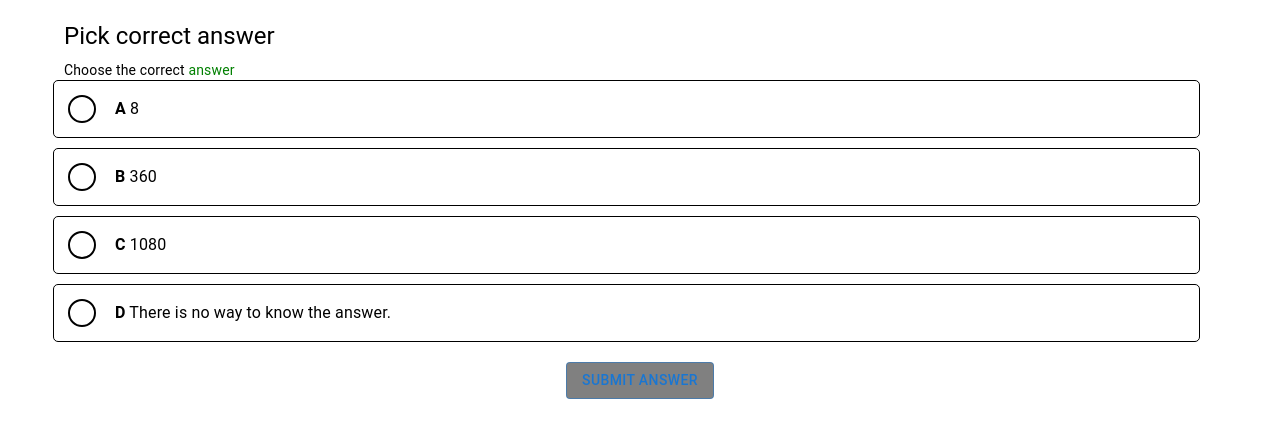
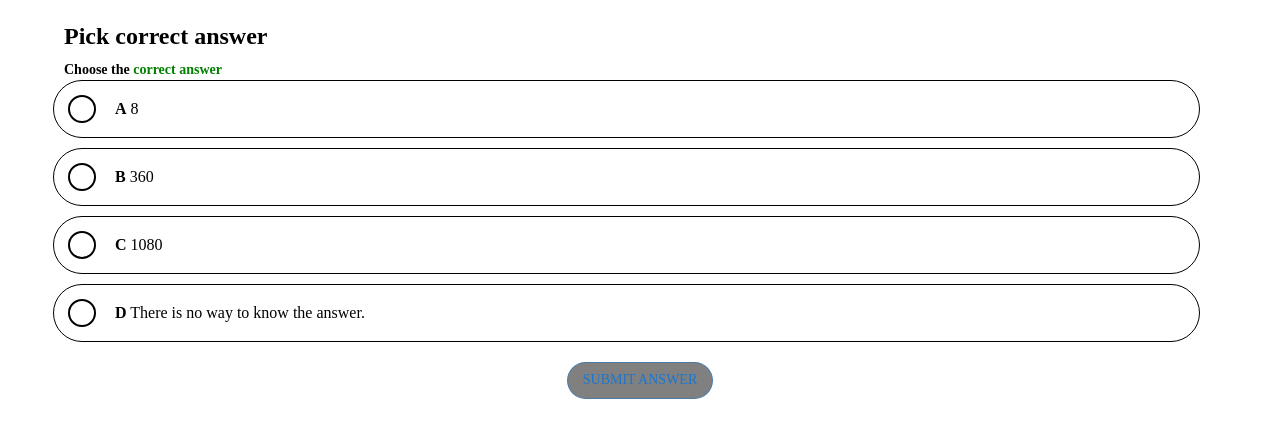
Before and after one commit to kellycouvrette/righton, a React (Create React App) app: page / in a window 1280 px wide. Shown: the top 438 px of the page. Built offline with nearby package versions, Linux system fonts and the light colour scheme.

Commit message:
circular answers now

```diff
--- a/src/App.js
+++ b/src/App.js
@@ -101,7 +101,20 @@
 
 // export default Quiz;
 import React, { useState } from 'react';
-import { Container, FormControlLabel, Typography, Checkbox, Box, Button } from '@mui/material';
+//import { Container, FormControlLabel, Typography, Checkbox, Box, Button } from '@mui/material';
+import { createTheme, ThemeProvider, Container, FormControlLabel, Typography, Checkbox, Box, Button } from '@mui/material';
+
+const theme = createTheme({
+  typography: {
+    fontFamily: [
+       'Poppins'
+    ].join(','),
+  },
+});
+
+
+
+
 
 function Quiz() {
   const [selectedOption, setSelectedOption] = useState(null);
@@ -118,17 +131,15 @@ function Quiz() {
   };
 
   return (
+    <ThemeProvider theme={theme}>
     <Container sx={{ /*border: '2px solid black',*/ padding: '20px', borderRadius: '10px' }}>
-      <Typography variant="h5" gutterBottom>
+      <Typography variant="h5" gutterBottom sx={{ fontWeight: 'bold' }}>
         Pick correct answer
       </Typography>
       <Typography
         variant="body2" // Set the variant to body2 for smaller font size
-        sx={{
-          color: 'green', // Set text color to green
-        }}
       >
-        <span style={{ color: 'black' }}>Choose the correct</span> answer
+        <span style={{ fontWeight: 'bold', color: 'black' }}>Choose the </span><span style={{ fontWeight: 'bold', color: 'green' }}>correct answer</span>
       </Typography>
       <Box sx={{ display: 'flex', flexDirection: 'column' }}>
         <FormControlLabel
@@ -143,7 +154,7 @@ function Quiz() {
             />
           }
           label={<Typography variant="body1"><strong>A</strong> 8</Typography>}
-          sx={{ marginBottom: '10px', border: '1px solid black', borderRadius: '5px', padding: '5px' }}
+          sx={{ marginBottom: '10px', border: '1px solid black', borderRadius: '50px', padding: '5px' }}
         />
         <FormControlLabel
           control={
@@ -152,12 +163,12 @@ function Quiz() {
               checked={selectedOption === 'B'}
               onChange={() => handleOptionClick('B')}
               disabled={submitClicked}
-              icon={<span style={{ borderRadius: '50%', width: '1.5em', height: '1.5em', border: '2px solid black', display: 'inline-block', marginRight: '10px' }} />}
+              icon={<span style={{ borderRadius: '100%', width: '1.5em', height: '1.5em', border: '2px solid black', display: 'inline-block', marginRight: '10px' }} />}
               checkedIcon={<span style={{ borderRadius: '50%', width: '1.5em', height: '1.5em', backgroundColor: selectedOption === 'B' ? 'blue' : 'inherit', display: 'inline-block', marginRight: '10px', border: '2px solid blue' }} />}
             />
           }
           label={<Typography variant="body1"><strong>B</strong> 360</Typography>}
-          sx={{ marginBottom: '10px', border: '1px solid black', borderRadius: '5px', padding: '5px' }}
+          sx={{ marginBottom: '10px', border: '1px solid black', borderRadius: '50px', padding: '5px' }}
         />
         <FormControlLabel
           control={
@@ -171,7 +182,7 @@ function Quiz() {
             />
           }
           label={<Typography variant="body1"><strong>C</strong> 1080</Typography>}
-          sx={{ marginBottom: '10px', border: '1px solid black', borderRadius: '5px', padding: '5px' }}
+          sx={{ marginBottom: '10px', border: '1px solid black', borderRadius: '50px', padding: '5px' }}
         />
         <FormControlLabel
           control={
@@ -185,18 +196,20 @@ function Quiz() {
             />
           }
           label={<Typography variant="body1"><strong>D</strong> There is no way to know the answer.</Typography>}
-          sx={{ marginBottom: '10px', border: '1px solid black', borderRadius: '5px', padding: '5px' }}
+          sx={{ marginBottom: '10px', border: '1px solid black', borderRadius: '50px', padding: '5px' }}
         />
         <Button
           variant="outlined"
           onClick={handleSubmit}
           disabled={submitClicked}
-          sx={{ alignSelf: 'center', marginTop: '10px', bgcolor: submitClicked ? '#87CEEB' : 'gray', '&:hover': { bgcolor: submitClicked ? '#87CEEB' : 'gray' } }}
+          sx={{ alignSelf: 'center', marginTop: '10px', borderRadius: '50px', bgcolor: submitClicked ? '#87CEEB' : 'gray', '&:hover': { bgcolor: submitClicked ? '#87CEEB' : 'gray' } }}
         >
           Submit Answer
         </Button>
       </Box>
     </Container>
+    </ThemeProvider>
+
   );
 }
 
```
